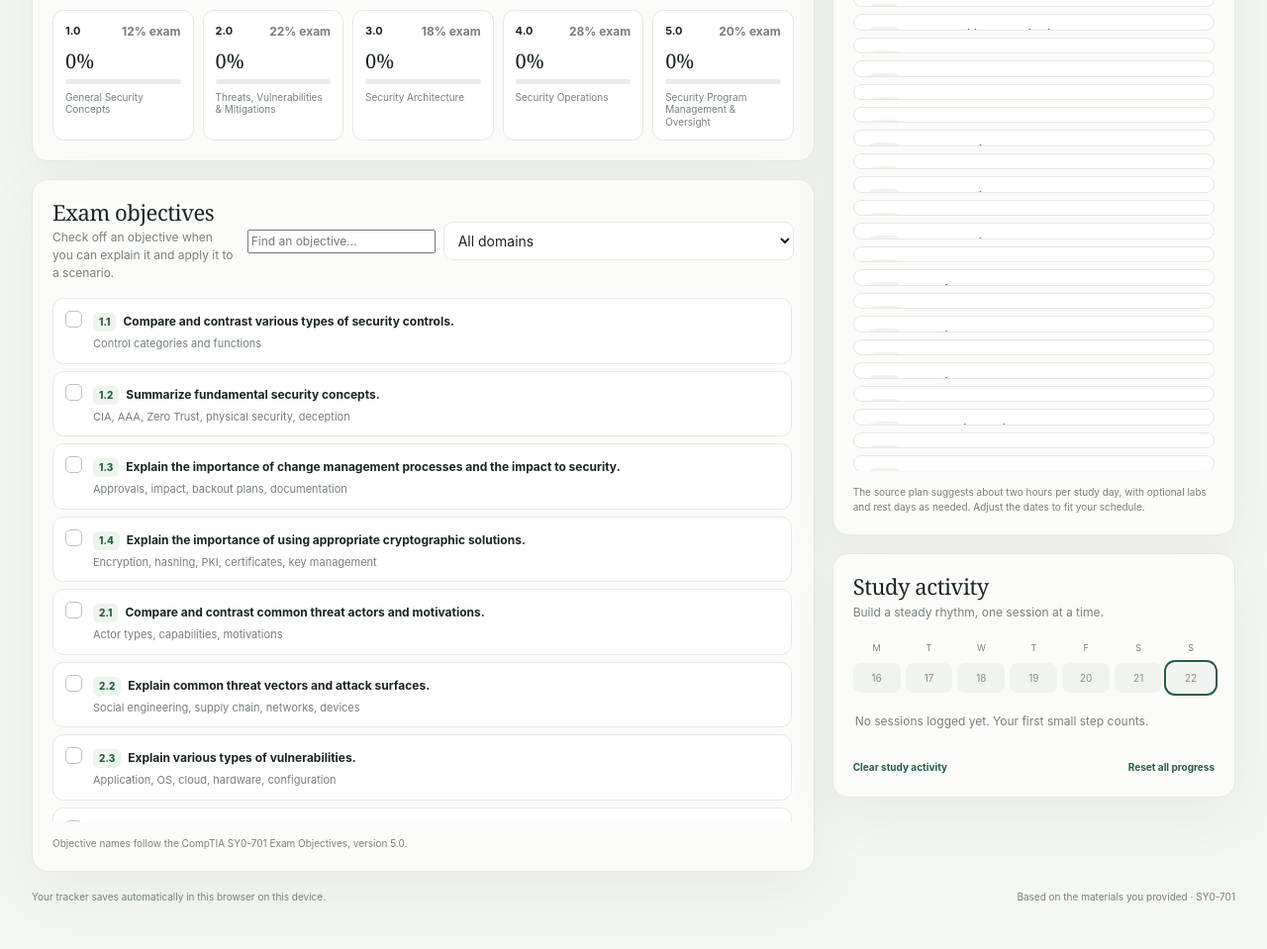
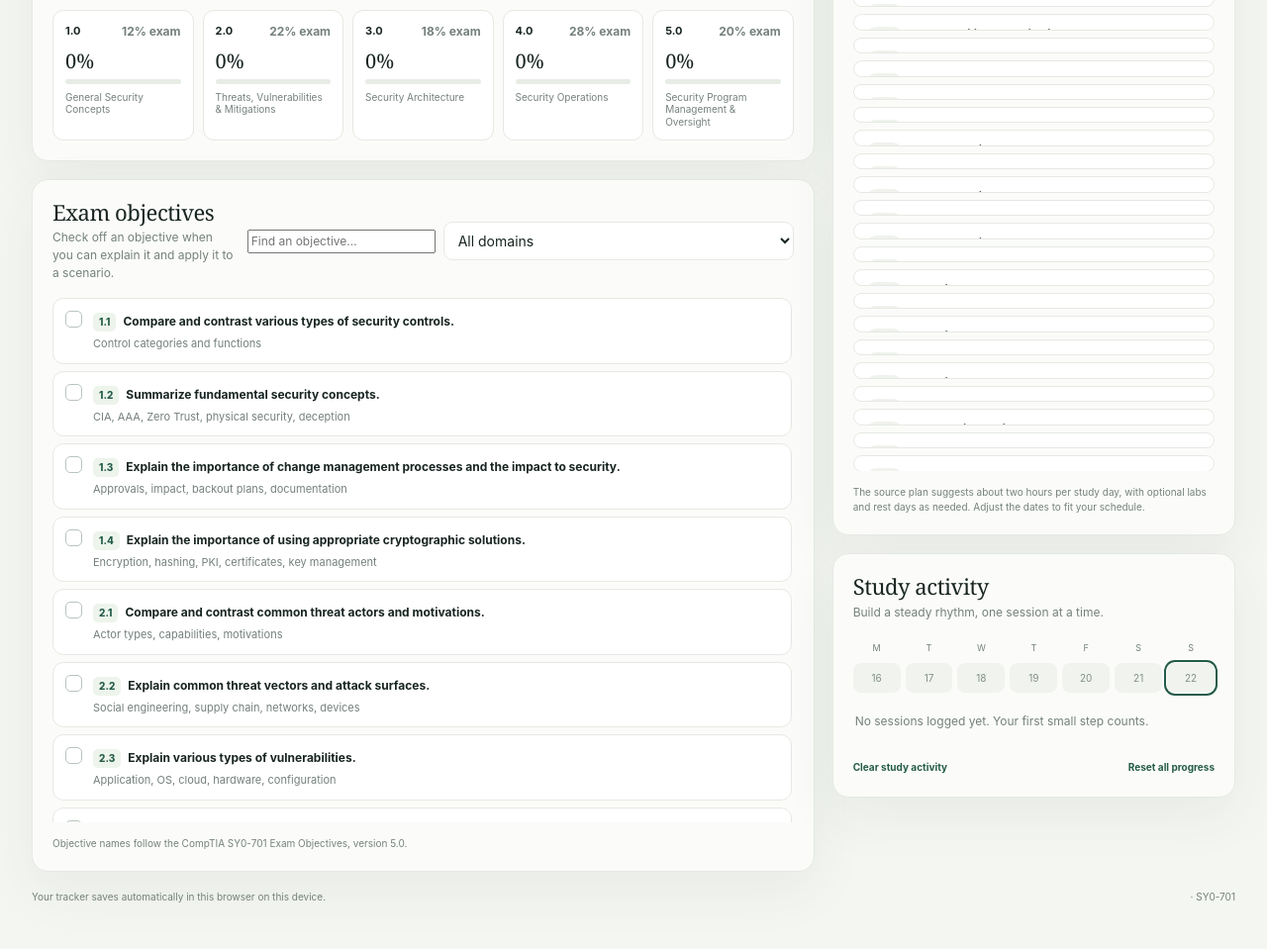
Before and after one commit to raiinbtw/Security-Certification-Progress, a plain HTML site: page index.html in a window 1280 px wide. Shown: the part 507-1466 px from the top of the page at 99% size. Drawn offline with Linux system fonts and the light colour scheme.

Commit message:
Update index.html

```diff
--- a/index.html
+++ b/index.html
@@ -21,7 +21,7 @@
 </main><aside class="sidecol">
 <section class="panel"><div class="section-head"><div><h2>28-day plan</h2><p>A paced roadmap based on your study plan.</p></div><div class="schedule-setup"><label for="startDate">Start</label><input type="date" id="startDate"><button class="linkbtn" id="clearStart">Clear</button></div></div><div class="day-list" id="dayList"></div><div class="source-note">The source plan suggests about two hours per study day, with optional labs and rest days as needed. Adjust the dates to fit your schedule.</div></section>
 <section class="panel"><div class="section-head"><div><h2>Study activity</h2><p>Build a steady rhythm, one session at a time.</p></div></div><div class="weekly" id="weekly"></div><div class="logs" id="logs"></div><div class="footer"><button class="linkbtn" id="clearLogs">Clear study activity</button><button class="linkbtn" id="resetBtn">Reset all progress</button></div></section>
-</aside></div><div class="footer"><span>Your tracker saves automatically in this browser on this device.</span><span>Based on the materials you provided · SY0-701</span></div>
+</aside></div><div class="footer"><span>Your tracker saves automatically in this browser on this device.</span><span> · SY0-701</span></div>
 </div>
 <div class="modal" id="logModal"><form class="dialog" id="logForm"><h2>Log a study session</h2><p>Record what you worked on. Your progress stays on this device.</p><div class="formgrid"><div class="field"><label for="logDate">Date</label><input id="logDate" name="date" type="date" required></div><div class="field"><label for="logMinutes">Study time (minutes)</label><input id="logMinutes" name="minutes" type="number" min="1" max="1440" value="60" required></div><div class="field full"><label for="logTopic">Topic / activity</label><input id="logTopic" name="topic" type="text" placeholder="e.g. 2.3 Vulnerabilities, practice exam, lab" required></div><div class="field"><label for="logScore">Practice score (optional %)</label><input id="logScore" name="score" type="number" min="0" max="100" placeholder="e.g. 78"></div><div class="field"><label for="logType">Session type</label><select id="logType" name="type"><option>Course / reading</option><option>Practice questions</option><option>Hands-on lab</option><option>Review / flashcards</option><option>Mock exam</option></select></div><div class="field full"><label for="logNotes">Notes (optional)</label><textarea id="logNotes" name="notes" placeholder="What clicked? What should you revisit?"></textarea></div></div><div class="dialog-actions"><button type="button" class="btn" id="cancelLog">Cancel</button><button class="btn primary" type="submit">Save session</button></div></form></div><div class="toast" id="toast" role="status"></div>
 <script>
```
